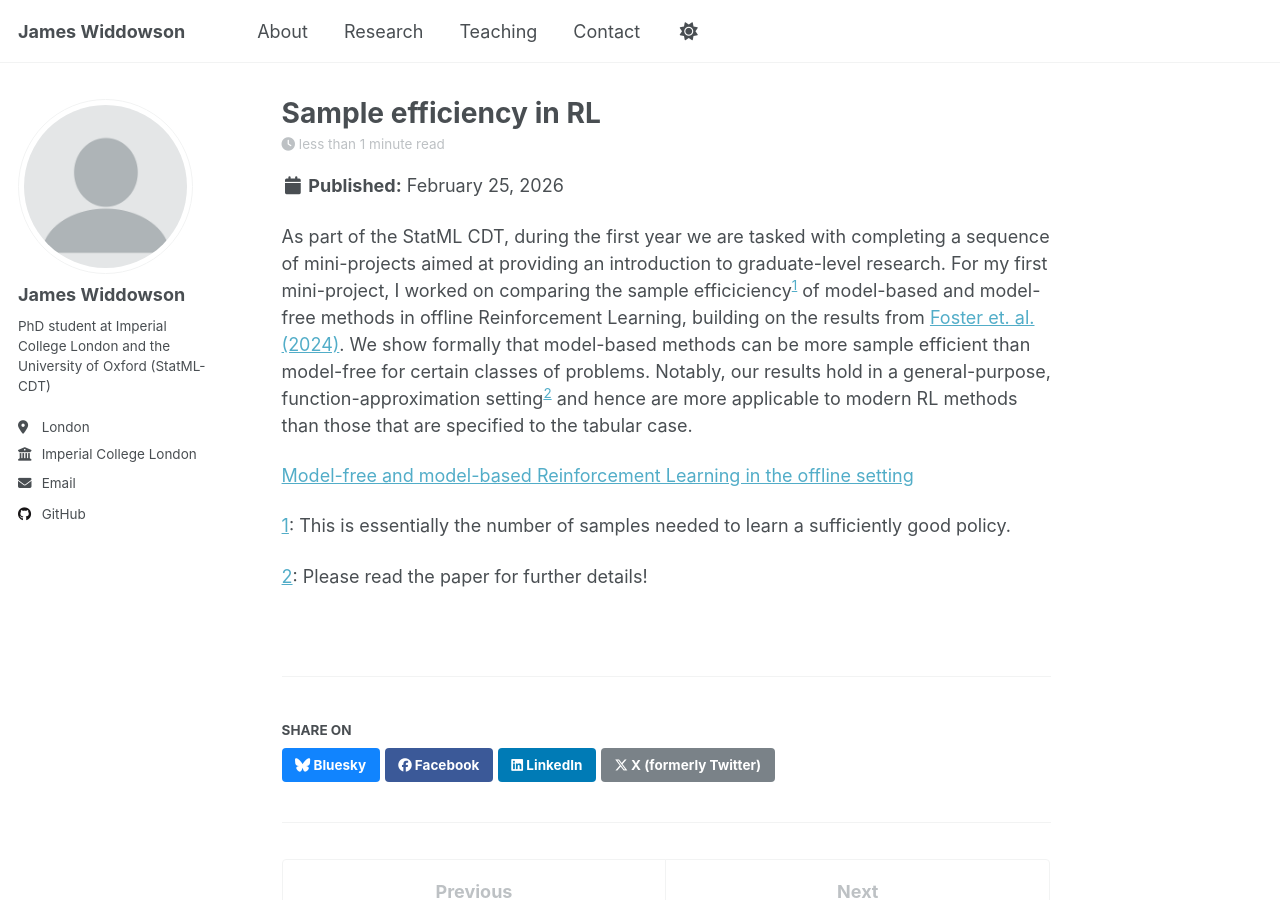
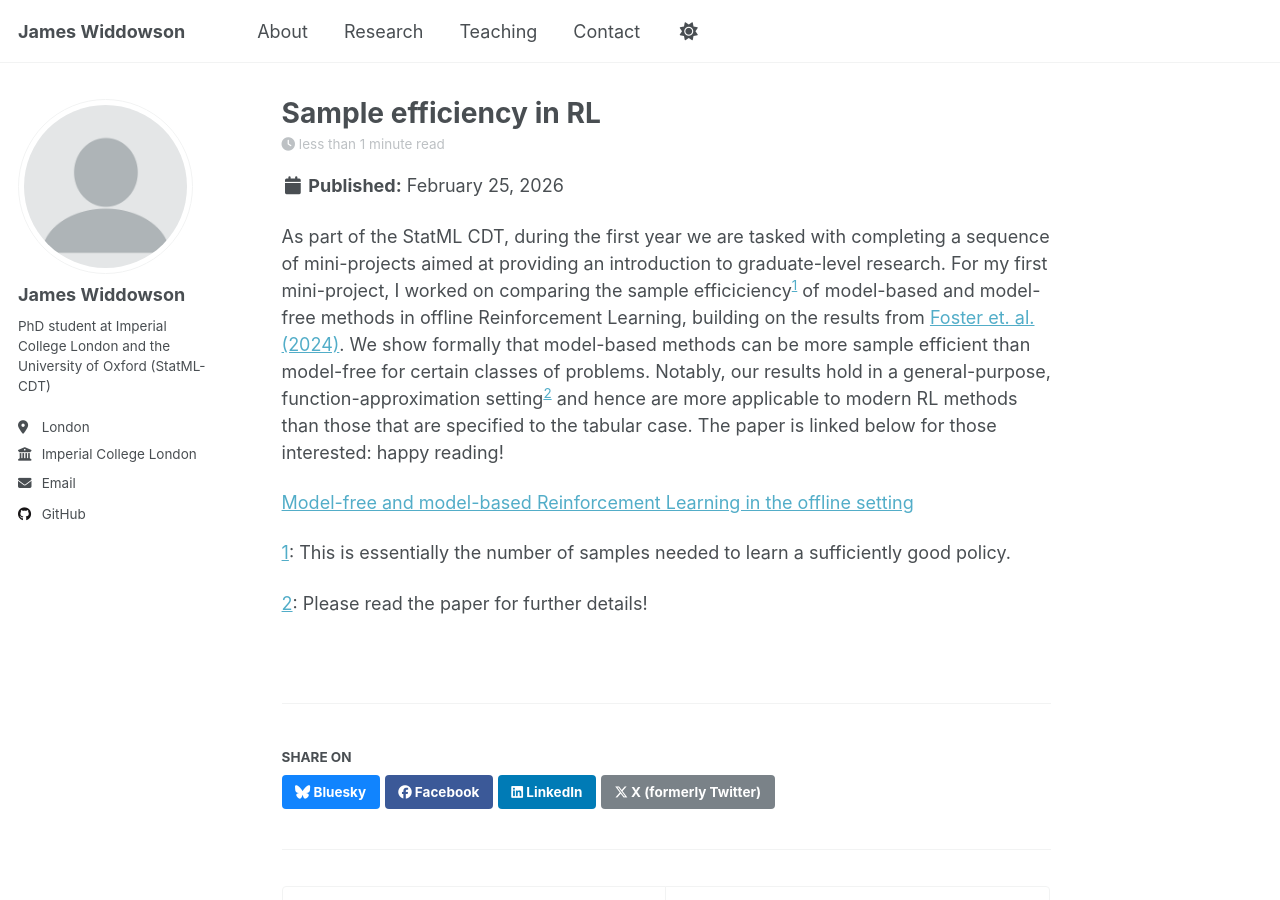
Before and after one commit to james-widdowson/james-widdowson.github.io, a Jekyll site: the page built from _posts/2026-02-25-first-miniproject.md, in a window 1280 px wide and 900 px high. Built offline with Jekyll 4.4.1, drawn with Linux system fonts in a browser that asks for light colours; a script that is not in the unit is left out.

Commit message:
Update 2026-02-25-first-miniproject.md

```diff
--- a/_posts/2026-02-25-first-miniproject.md
+++ b/_posts/2026-02-25-first-miniproject.md
@@ -12,7 +12,7 @@ graduate-level research.
 For my first mini-project, I worked on comparing the sample efficiciency<sup>[1](#footnote1)</sup> of model-based and model-free methods in
 offline Reinforcement Learning, building on the results from <a href="https://arxiv.org/pdf/2407.15007"> Foster et. al. (2024)</a>. We show formally
 that model-based methods can be more sample efficient than model-free for certain classes of problems. Notably, our results hold in a general-purpose, function-approximation setting<sup>[2](#footnote2)</sup> and hence
-are more applicable to modern RL methods than those that are specified to the tabular case.
+are more applicable to modern RL methods than those that are specified to the tabular case. The paper is linked below for those interested: happy reading!
 
 <a href="/files/1st_miniproject.pdf">Model-free and model-based Reinforcement Learning in the offline setting</a>
 
```
